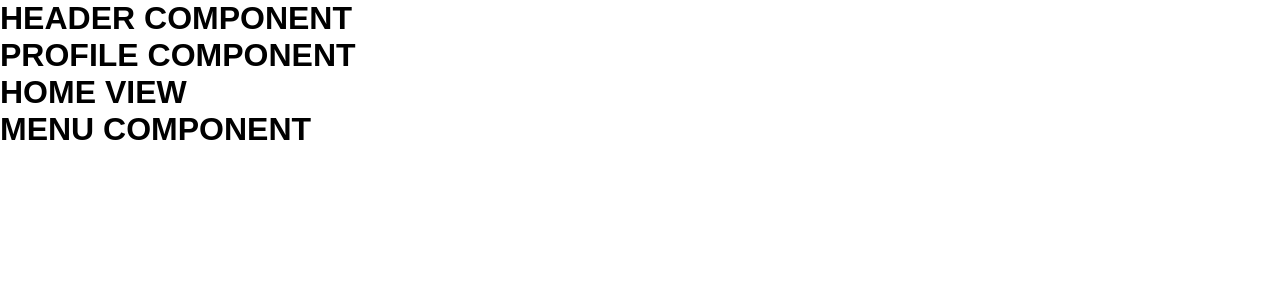
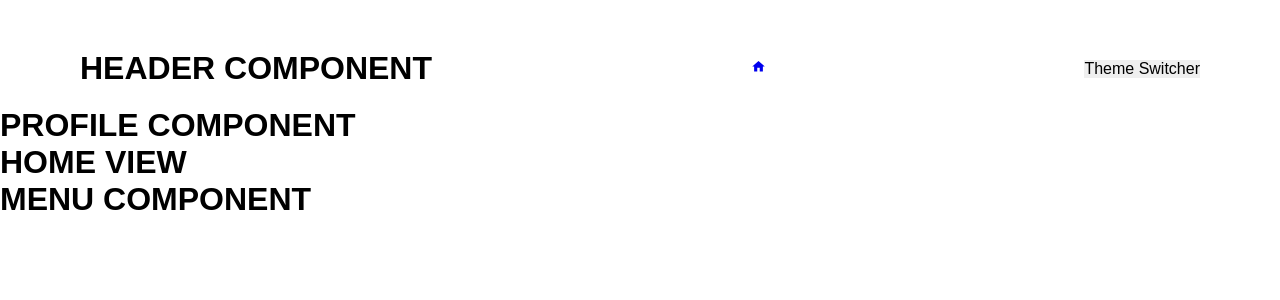
Before and after one commit to marcusviniciusmo/My_Portfolio__, a React (Vite) app in the folder frontend/: page / in a window 1280 px wide. Shown: the top 300 px of the page. Built offline with nearby package versions, Linux system fonts and the light colour scheme.

Commit message:
Unfinished: Header component styling

```diff
--- a/frontend/src/components/Header/index.tsx
+++ b/frontend/src/components/Header/index.tsx
@@ -1,7 +1,17 @@
+import { NavLink } from 'react-router-dom';
+import { Home } from '@mui/icons-material';
+import { HeaderContainer } from './styles';
+
 export function Header() {
   return (
-    <>
+    <HeaderContainer>
       <h1>HEADER COMPONENT</h1>
-    </>
+
+      <NavLink to="/">
+        <Home className="headerIcon" />
+      </NavLink>
+
+      <button>Theme Switcher</button>
+    </HeaderContainer>
   );
 }
--- /dev/null
+++ b/frontend/src/components/Header/styles.ts
@@ -0,0 +1,9 @@
+import styled from 'styled-components';
+
+export const HeaderContainer = styled.header`
+  margin-inline: 8rem;
+  padding-block: 5rem 2rem;
+  display: flex;
+  align-items: center;
+  justify-content: space-between;
+`;
```
